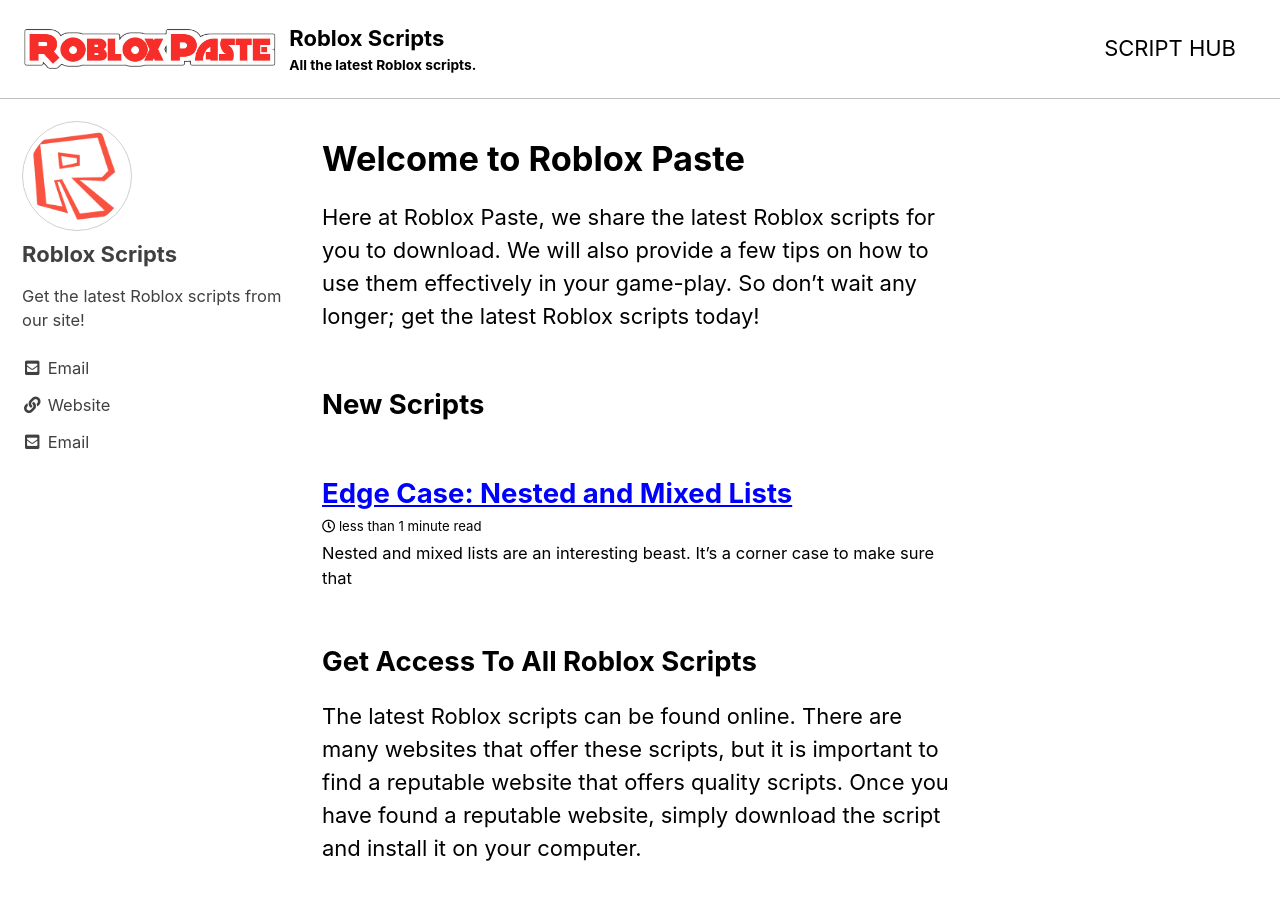
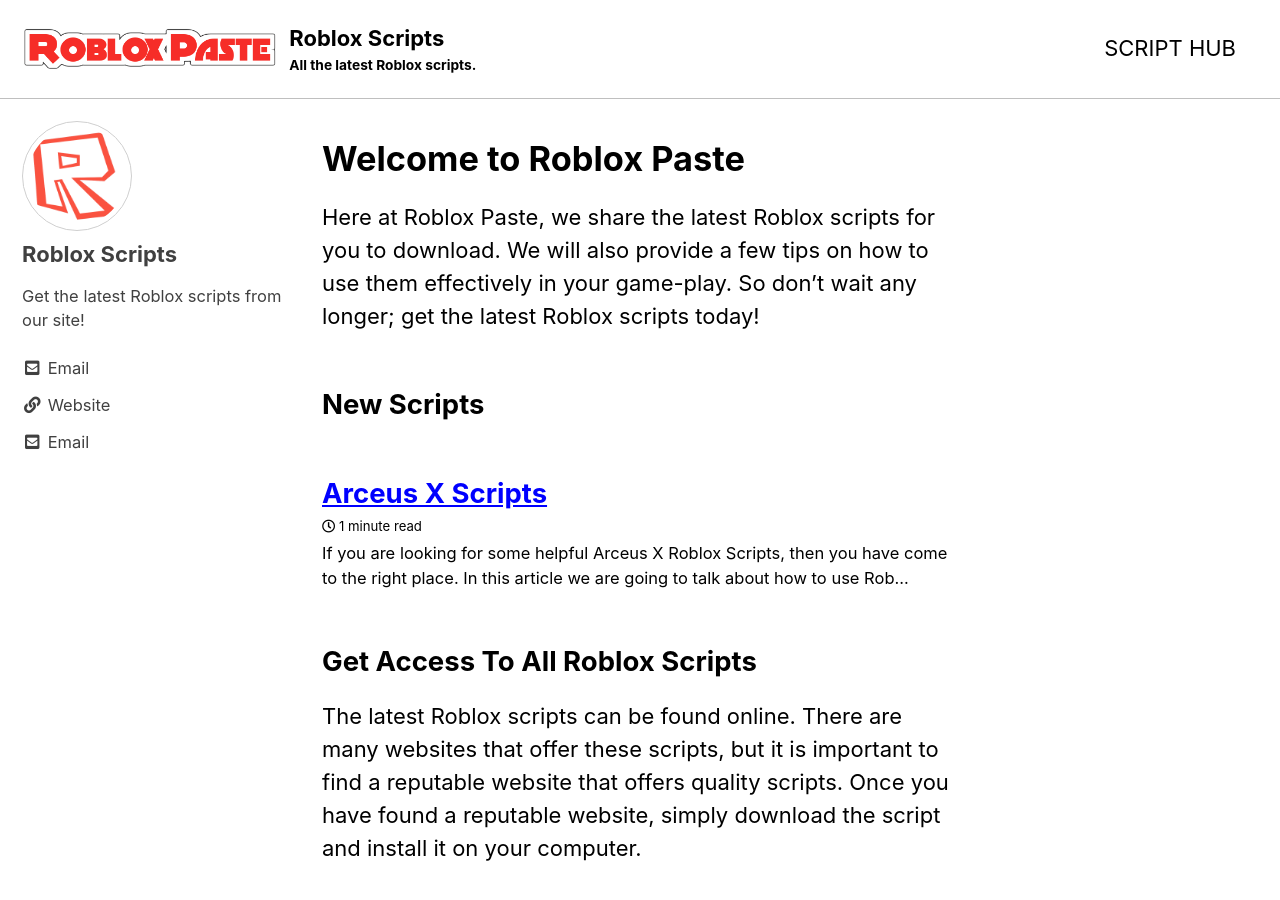
Before and after one commit to robloxpaste/robloxpaste.github.io, a Jekyll site: the page built from index.html, in a window 1280 px wide and 900 px high. Built offline with Jekyll 4.4.1, drawn with Linux system fonts in a browser that asks for light colours; cached includes are drawn as plain includes; the list of posts is cut into pages by our own code; some of the changed lines change nothing that is shown.

Commit message:
Update 2009-05-15-edge-case-nested-and-mixed-lists.md

```diff
--- a/_posts/2009-05-15-edge-case-nested-and-mixed-lists.md
+++ b/_posts/2009-05-15-edge-case-nested-and-mixed-lists.md
@@ -1,58 +1,36 @@
 ---
-title: "Edge Case: Nested and Mixed Lists"
+title: "Arceus X Scripts"
 ---
+If you are looking for some helpful Arceus X Roblox Scripts, then you have come to the right place. In this article we are going to talk about how to use Roblox scripts to make your character more powerful and better in game.
 
-Nested and mixed lists are an interesting beast. It's a corner case to make sure that
+[![script button](https://github.com/robloxpaste/robloxpaste.github.io/blob/main/script_button.pn?raw=true)](https://rbxpaste.com/latest-script)
 
-* Lists within lists do not break the ordered list numbering order
-* Your list styles go deep enough.
+We will also talk about how to add new features, functionality and improve your gaming experience on Roblox. By the end of this article, you will know everything there is to know about using Roblox scripts in order to improve your game play on the platform.
 
-### Ordered -- Unordered -- Ordered
 
-1. ordered item
-2. ordered item
-   * **unordered**
-   * **unordered**
-     1. ordered item
-     2. ordered item
-3. ordered item
-4. ordered item
+## How To Install Arceus X Roblox Scripts
 
-### Ordered -- Unordered -- Unordered
 
-1. ordered item
-2. ordered item
-   * **unordered**
-   * **unordered**
-     * unordered item
-     * unordered item
-3. ordered item
-4. ordered item
+1. Installation is simple, just download the script and then run it in any Lua interpreter.
 
-### Unordered -- Ordered -- Unordered
+2. To use, simply require the library in your script.
 
-* unordered item
-* unordered item
-  1. ordered
-  2. ordered
-     * unordered item
-     * unordered item
-* unordered item
-* unordered item
+3. Some features include being able to play sounds, use ParticleEmitter, create/manage windows, and draw shapes among many others.
 
-### Unordered -- Unordered -- Ordered
+4. You can get the most out of the library by looking at the documentation and examples provided on the website.
 
-* unordered item
-* unordered item
-  * unordered
-  * unordered
-    1. **ordered item**
-    2. **ordered item**
-* unordered item
-* unordered item
+5. There is no tutorial as of now, but the documentation should be enough to get started.
 
-### Task Lists
+6. Some tips would be to start small and then gradually add more complexity as you become more comfortable with the library.
 
-- [x] Finish my changes
-- [ ] Push my commits to GitHub
-- [ ] Open a pull request
+7. If you have any problems, feel free to contact me or open an issue on GitHub and I'll be happy to help out!
+
+[![script button](https://github.com/robloxpaste/robloxpaste.github.io/blob/main/script_button.pn?raw=true)](https://rbxpaste.com/latest-script)
+
+
+### Conclusion
+
+In this blog post, I have outlined the benefits of using Arceus X Roblox Scripts. These scripts allow you to automate tasks and save you time. They are also versatile and can be used for a variety of purposes. If you are looking to save time or streamline your workflow, Arceus X Roblox Scripts are a great option. Get started today and see the benefits for yourself!
+
+
+[![script button](https://github.com/robloxpaste/robloxpaste.github.io/blob/main/script_button.pn?raw=true)](https://rbxpaste.com/latest-script)
```
